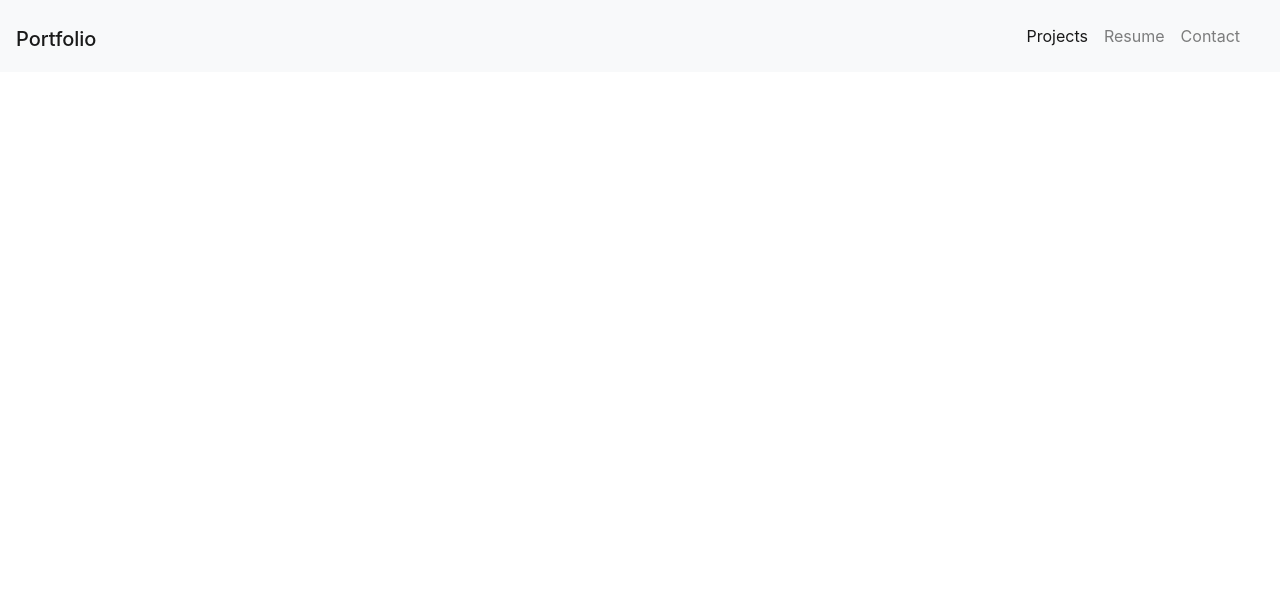
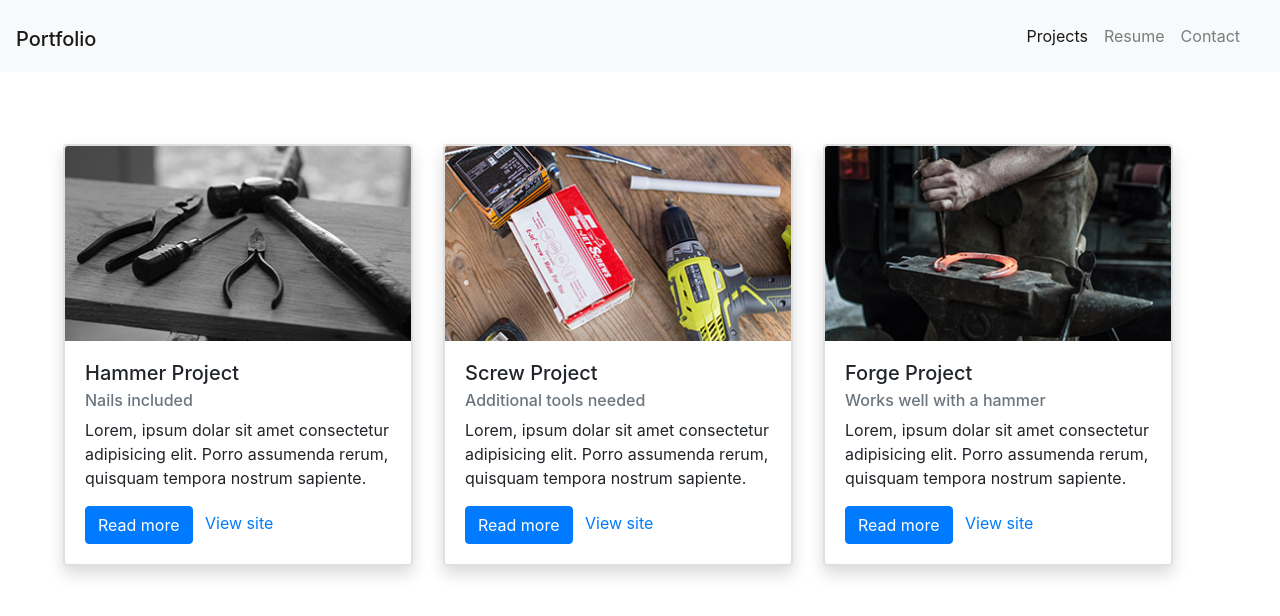
Before and after one commit to pearlmccrea/FinalThyme, a website: page portfolio/index.html in a window 1280 px wide. Drawn offline with nearby package versions, Linux system fonts and the light colour scheme.

Commit message:
Formats cards, adds images, formats  for resizing.

```diff
--- a/portfolio/index.html
+++ b/portfolio/index.html
@@ -44,7 +44,80 @@
       </nav>
     </header>
 
-    <main></main>
+    <main>
+      <div class="container m-4 ml-5 mr-5 pb-9">
+        <div class="row">
+          <div class="col-12 col-sm-6 col-md-4">
+            <div class="card mt-5 shadow">
+              <div class="card">
+                <img
+                  src="../portfolio/images/hunter-haley-424256-unsplash.jpg"
+                  class="card-img-top"
+                  alt="..."
+                />
+                <div class="card-body">
+                  <h5 class="card-title">Hammer Project</h5>
+                  <h6 class="card-subtitle mb-2 text-muted">Nails included</h6>
+                  <p class="card-text">
+                    Lorem, ipsum dolar sit amet consectetur adipisicing elit.
+                    Porro assumenda rerum, quisquam tempora nostrum sapiente.
+                  </p>
+                  <a href="#" class="btn btn-primary">Read more</a>
+                  <a href="#" class="card-link p-2">View site</a>
+                </div>
+              </div>
+            </div>
+          </div>
+          <div class="col-12 col-sm-6 col-md-4">
+            <div class="card mt-5 shadow">
+              <div class="card">
+                <img
+                  src="../portfolio/images/taduuda-76964-unsplash.jpg"
+                  class="card-img-top"
+                  alt="..."
+                />
+
+                <div class="card-body">
+                  <h5 class="card-title">Screw Project</h5>
+                  <h6 class="card-subtitle mb-2 text-muted">
+                    Additional tools needed
+                  </h6>
+                  <p class="card-text">
+                    Lorem, ipsum dolar sit amet consectetur adipisicing elit.
+                    Porro assumenda rerum, quisquam tempora nostrum sapiente.
+                  </p>
+                  <a href="#" class="btn btn-primary">Read more</a>
+                  <a href="#" class="card-link p-2">View site</a>
+                </div>
+              </div>
+            </div>
+          </div>
+          <div class="col-12 col-sm-6 col-md-4">
+            <div class="card mt-5 shadow">
+              <div class="card">
+                <img
+                  src="../portfolio/images/jonathan-bean-284904-unsplash.jpg"
+                  class="card-img-top"
+                  alt="..."
+                />
+                <div class="card-body">
+                  <h5 class="card-title">Forge Project</h5>
+                  <h6 class="card-subtitle mb-2 text-muted">
+                    Works well with a hammer
+                  </h6>
+                  <p class="card-text">
+                    Lorem, ipsum dolar sit amet consectetur adipisicing elit.
+                    Porro assumenda rerum, quisquam tempora nostrum sapiente.
+                  </p>
+                  <a href="#" class="btn btn-primary">Read more</a>
+                  <a href="#" class="card-link p-2">View site</a>
+                </div>
+              </div>
+            </div>
+          </div>
+        </div>
+      </div>
+    </main>
 
     <!-- jQuery library (required by Bootstrap's JavaScript library) -->
     <script
```
